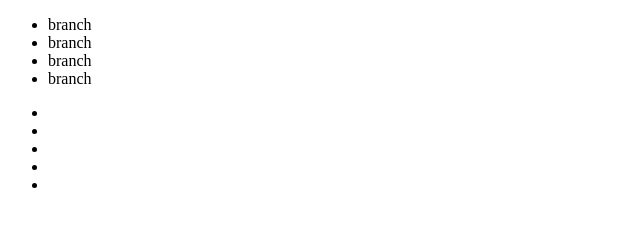
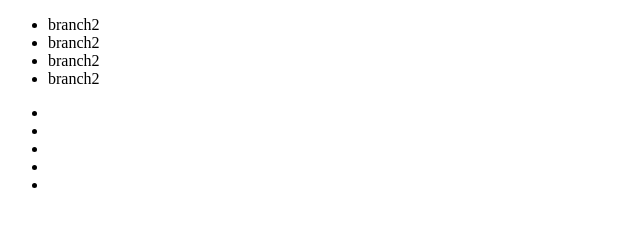
Before and after one commit to qua1ity/gitTest, a plain HTML site: page index.html in a window 1280 px wide. Shown: the full height of the page, 0-640 px from the left. Drawn offline with Linux system fonts and the light colour scheme.

Commit message:
new branch

```diff
--- a/index.html
+++ b/index.html
@@ -11,10 +11,10 @@
 
 <div>
 	<ul>
-		<li>branch</li>
-		<li>branch</li>
-		<li>branch</li>
-		<li>branch</li>
+		<li>branch2</li>
+		<li>branch2</li>
+		<li>branch2</li>
+		<li>branch2</li>
 	</ul>
 	<ul>
 		<li></li>
```
